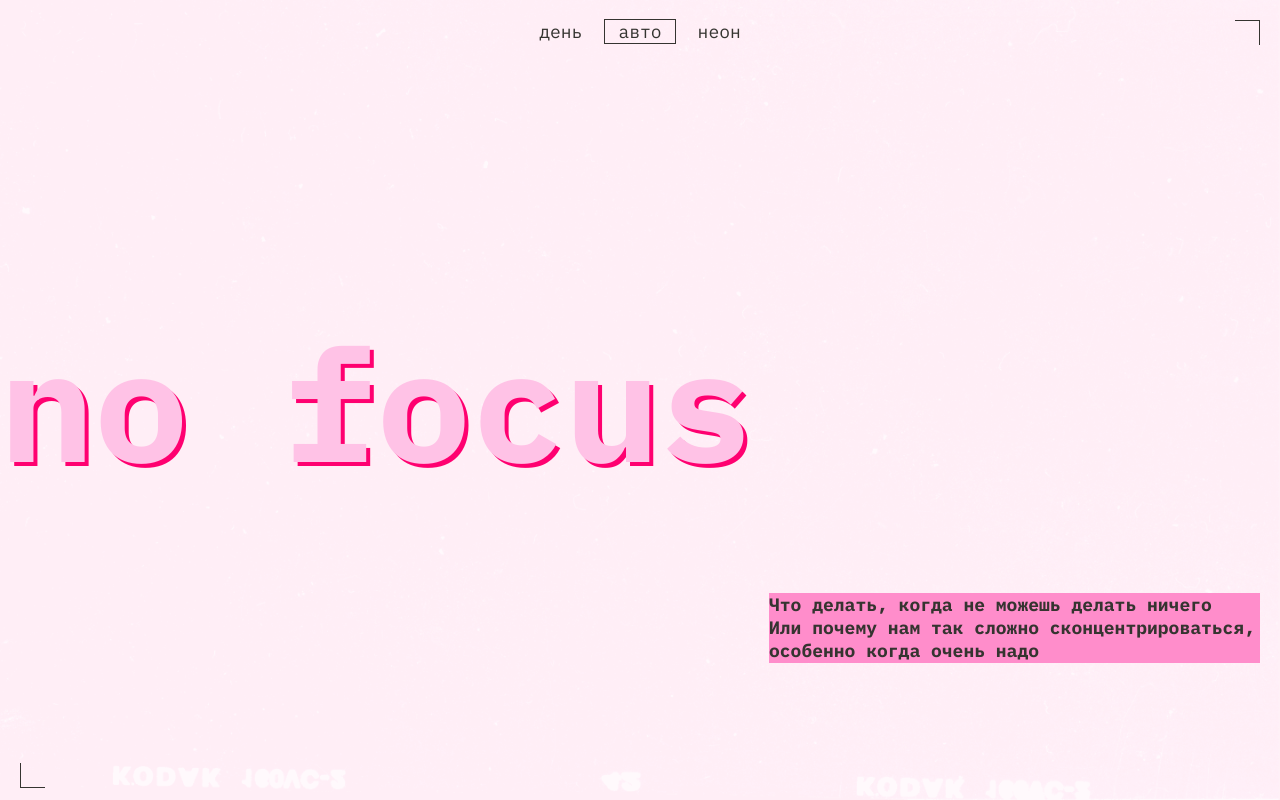
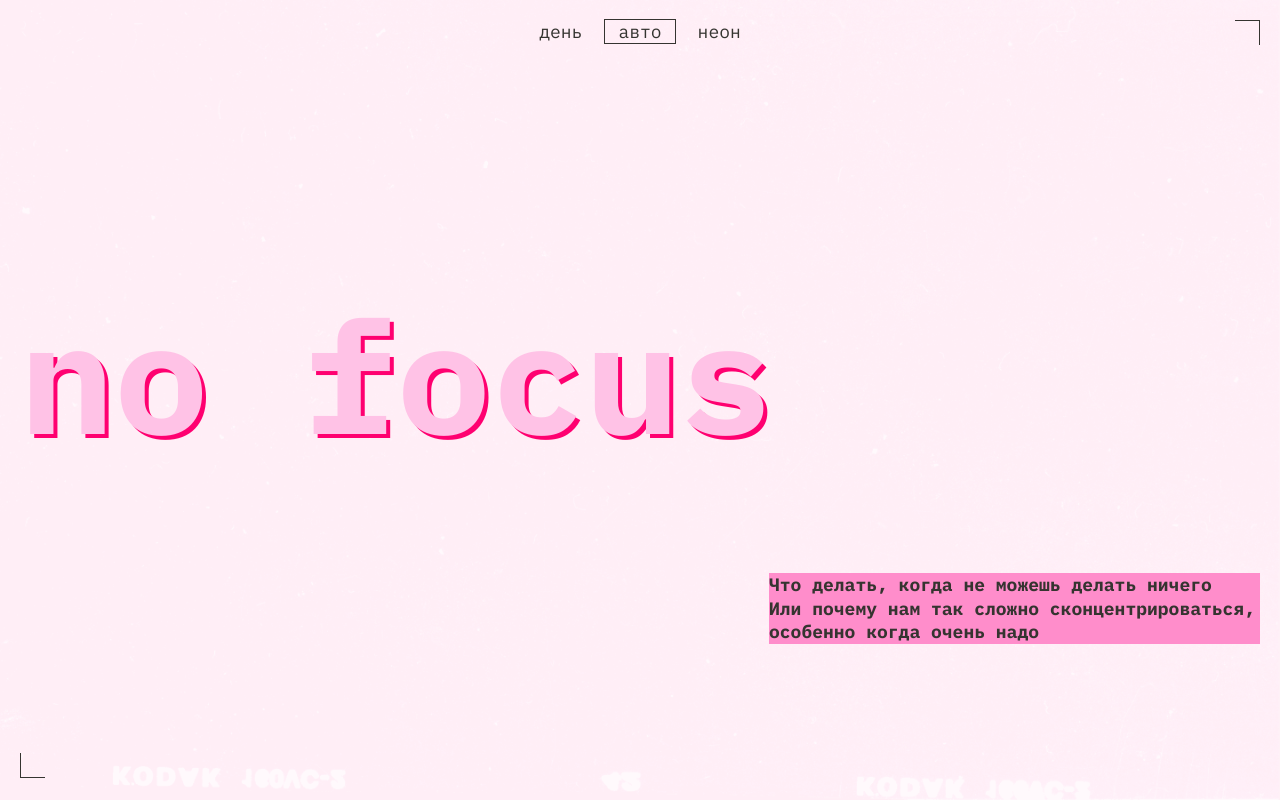
Before and after one commit to Qwint69/slozhno-sosredotochitsya, a plain HTML site: page index.html in a window 1280 px wide. Shown: the top 800 px of the page. Drawn offline with Linux system fonts and the light colour scheme.

Commit message:
111111111

```diff
--- a/styles/style.css
+++ b/styles/style.css
@@ -100,20 +100,20 @@
 
 .decorated-zone {
   position: relative;
-  min-block-size: 668px;
+  min-block-size: 97vh;
 }
 
 @media (min-width: 768px) {
 
   .decorated-zone {
-    min-block-size: 1024px;
+    min-block-size: 96vh;
   }
 }
 
 @media (min-width: 1024px) {
 
   .decorated-zone {
-    min-block-size: 768px;
+    min-block-size: 94.7vh;
   }
 }
 
@@ -199,21 +199,21 @@
 
 .header__heading {
   align-self: self-start;
-  margin: 15px 0 0;
+  /* margin: 15px 0 0; */
   text-shadow: 4px 4px 0 var(--accent-color);
 }
 
-@media (min-width: 768px) {
+/* @media (min-width: 768px) {
 
   .header__heading {
     margin: 20px 0 0 -20px;
   }
-}
+} */
 
 @media (min-width: 1024px) {
 
   .header__heading {
-    margin: 45px 0 0 -20px;
+    /* margin: 45px 0 0 -20px; */
     text-shadow: 4px 4px 0 var(--accent-color-big)
   }
 }
--- a/styles/variables.css
+++ b/styles/variables.css
@@ -12,7 +12,7 @@
   --menu-color: #ff0070;
   --headers-color: #ff0070;
   --rec-icon-color: #ff0070;
-  --cover-image: url(../images/cover-image-dark.png);
+  --cover-image: url(../images/cover-image.png);
   --gap: 20px;
   --main-font: 'IBM Plex mono';
 }
```
